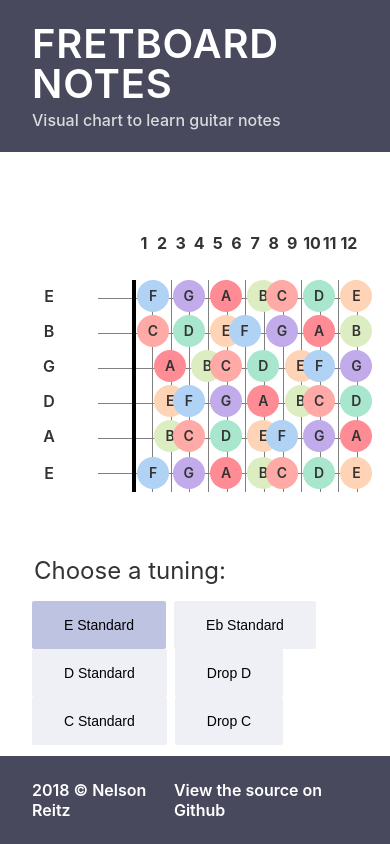
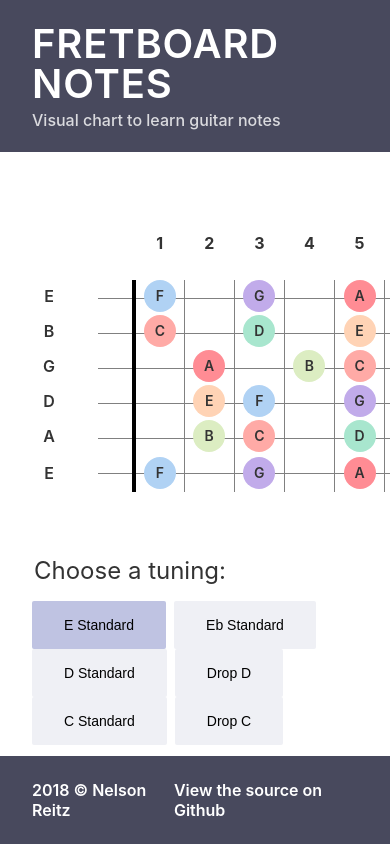
Before and after one commit to nelsonreitz/fretboard-notes, a React (Create React App) app: page / in a window 390 px wide. Built offline with nearby package versions, Linux system fonts and the light colour scheme.

Commit message:
Make Fretboard scrollable on small screens

```diff
--- a/src/Fretboard.css
+++ b/src/Fretboard.css
@@ -1,10 +1,12 @@
 .Fretboard {
   padding-top: 8rem;
   padding-bottom: 4rem;
+  overflow-x: auto;
 }
 
 .Fretboard table {
   width: 100%;
+  min-width: 44rem;
   border-collapse: collapse;
   table-layout: fixed;
 }
```
